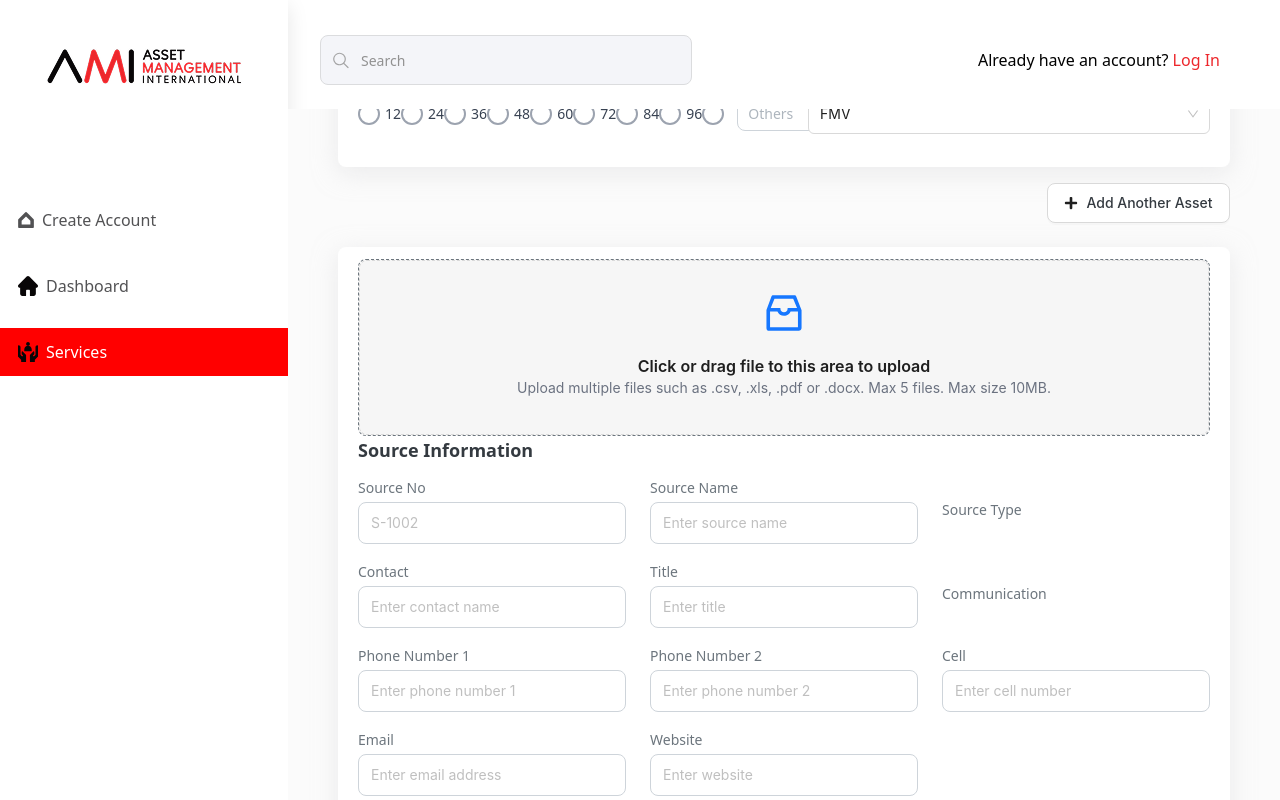
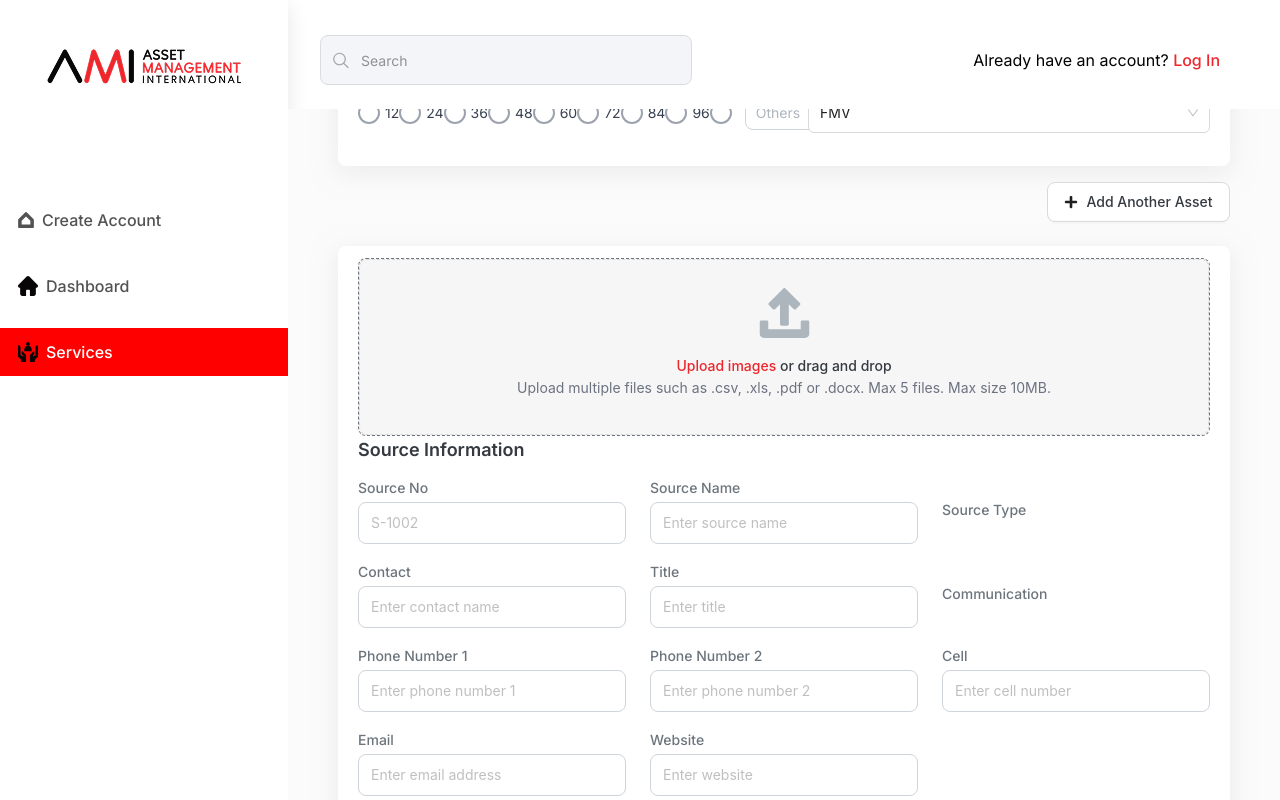
Before and after one commit to arakash-developer/headless, a React (Vite) app: page /services in a window 1280 px wide. Built offline with nearby package versions, Linux system fonts and the light colour scheme.

Commit message:
fix: Update AssecDocUpIcon color and integrate it into AssetDoccuments component

```diff
--- a/index.html
+++ b/index.html
@@ -11,6 +11,12 @@
       href="https://fonts.googleapis.com/css2?family=Inter:ital,opsz,wght@0,14..32,100..900;1,14..32,100..900&display=swap"
       rel="stylesheet"
     />
+    <link rel="preconnect" href="https://fonts.googleapis.com" />
+    <link rel="preconnect" href="https://fonts.gstatic.com" crossorigin />
+    <link
+      href="https://fonts.googleapis.com/css2?family=Inter:ital,opsz,wght@0,14..32,100..900;1,14..32,100..900&display=swap"
+      rel="stylesheet"
+    />
   </head>
   <body>
     <div id="root"></div>
--- a/src/assets/AssecDocUpIcon.jsx
+++ b/src/assets/AssecDocUpIcon.jsx
@@ -1,4 +1,4 @@
-const AssecDocUpIcon = ({ color = "black" }) => {
+const AssecDocUpIcon = ({ color = "#ADB5BD" }) => {
   return (
     <svg
       xmlns="http://www.w3.org/2000/svg"
--- a/src/components/services/AssetDoccuments.jsx
+++ b/src/components/services/AssetDoccuments.jsx
@@ -1,4 +1,4 @@
-import { InboxOutlined } from "@ant-design/icons";
+import AssecDocUpIcon from "@/assets/AssecDocUpIcon";
 import { Input, Upload } from "antd";
 const { Dragger } = Upload;
 
@@ -48,11 +48,12 @@ const AssetDoccuments = () => {
       <div className="pt-3 pb-[33px] px-5 mt-6 bg-[var(--secondary)] servicecard rounded-[8px]">
         <div className="rounded-lg bg-[var(--background)] border border-dashed border-[var(--text-secondary)]">
           <Dragger {...uploadProps} style={{ padding: "12px 12px 20px 12px" }}>
-            <p className="ant-upload-drag-icon text-blue-500 text-3xl">
-              <InboxOutlined />
+            <p className="ant-upload-drag-icon text-blue-500 text-3xl flex items-center justify-center">
+              <AssecDocUpIcon />
             </p>
-            <p className="text-base font-semibold">
-              Click or drag file to this area to upload
+            <p className="font-medium text-sm leading-[171%] text-center text-[#343a40]">
+              <span className=" text-[var(--primary)]">Upload images </span>
+              or drag and drop
             </p>
             <p className="text-sm text-gray-500">
               Upload multiple files such as .csv, .xls, .pdf or .docx. Max 5
--- a/src/index.css
+++ b/src/index.css
@@ -27,6 +27,7 @@ html,
 body {
   height: 100%;
   width: 100%;
+  font-family: "Inter", sans-serif;
 }
 img {
   max-width: 100%;
```
